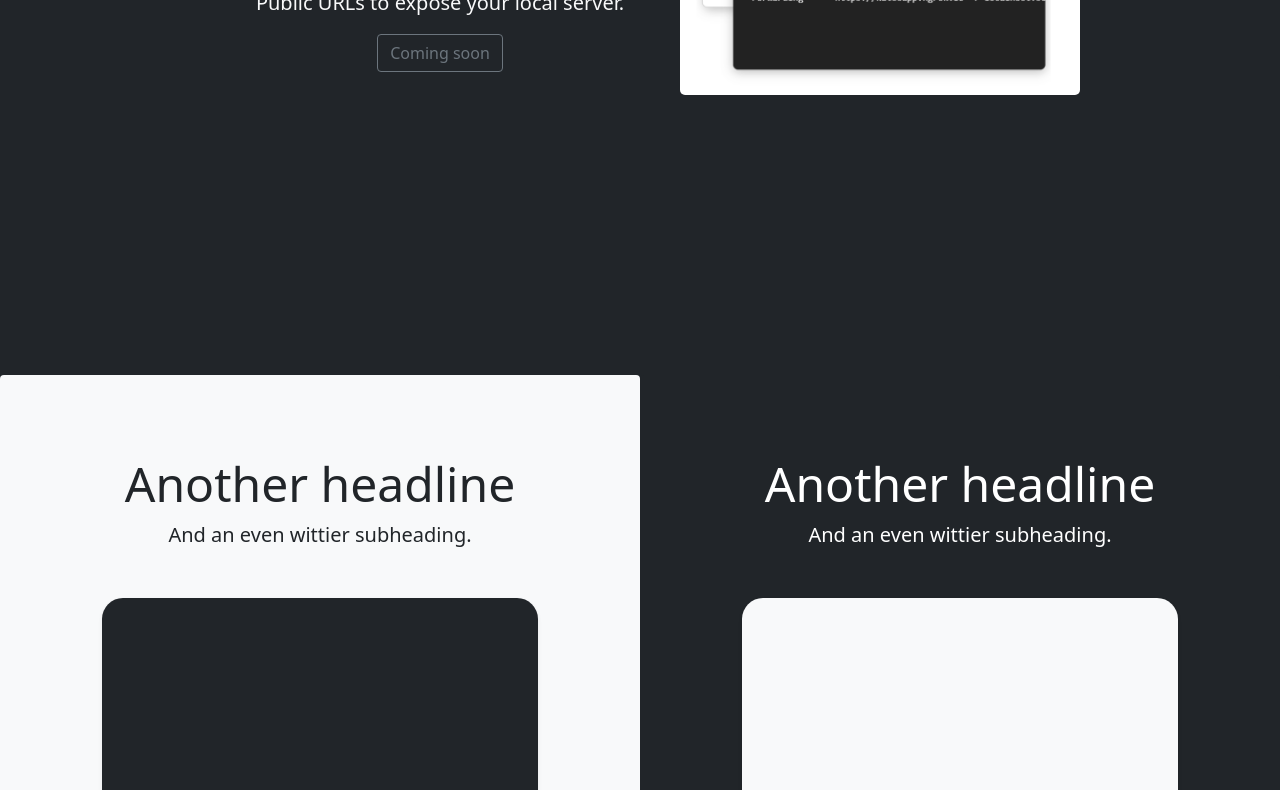
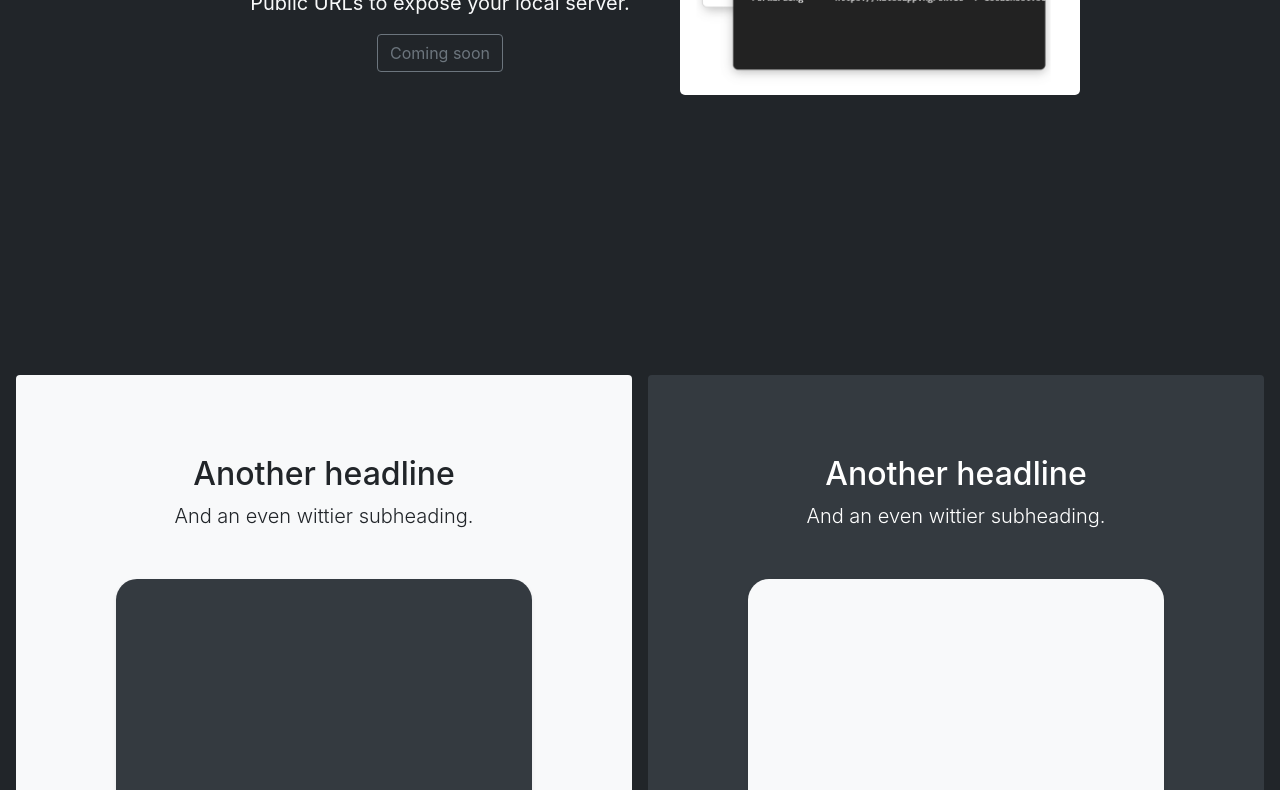
Before and after one commit to Ujjwalgyawali/website, a plain HTML site: page index.html in a window 1280 px wide. Shown: the part 512-1302 px from the top of the page. Drawn offline with nearby package versions, Linux system fonts and the light colour scheme.

Commit message:
use bootstarp cdn

```diff
--- a/assets/css/product.css
+++ b/assets/css/product.css
@@ -135,3 +135,6 @@ html {
   margin-bottom: 11px;
   border-radius: 50%;
 }
+a {
+  text-decoration: none;
+}
--- a/index.html
+++ b/index.html
@@ -12,8 +12,8 @@
 
     <!-- Bootstrap core CSS -->
 <!-- CSS only -->
-<link href="https://cdn.jsdelivr.net/npm/bootstrap@5.0.2/dist/css/bootstrap.min.css" rel="stylesheet"
-  integrity="sha384-EVSTQN3/azprG1Anm3QDgpJLIm9Nao0Yz1ztcQTwFspd3yD65VohhpuuCOmLASjC" crossorigin="anonymous">
+<link rel="stylesheet" href="https://cdn.jsdelivr.net/npm/bootstrap@4.5.3/dist/css/bootstrap.min.css"
+  integrity="sha384-TX8t27EcRE3e/ihU7zmQxVncDAy5uIKz4rEkgIXeMed4M0jlfIDPvg6uqKI2xXr2" crossorigin="anonymous">
     <style>
       .bd-placeholder-img {
         font-size: 1.125rem;
```
Also changed, not shown: pricing.html (+2 -2 lines).
